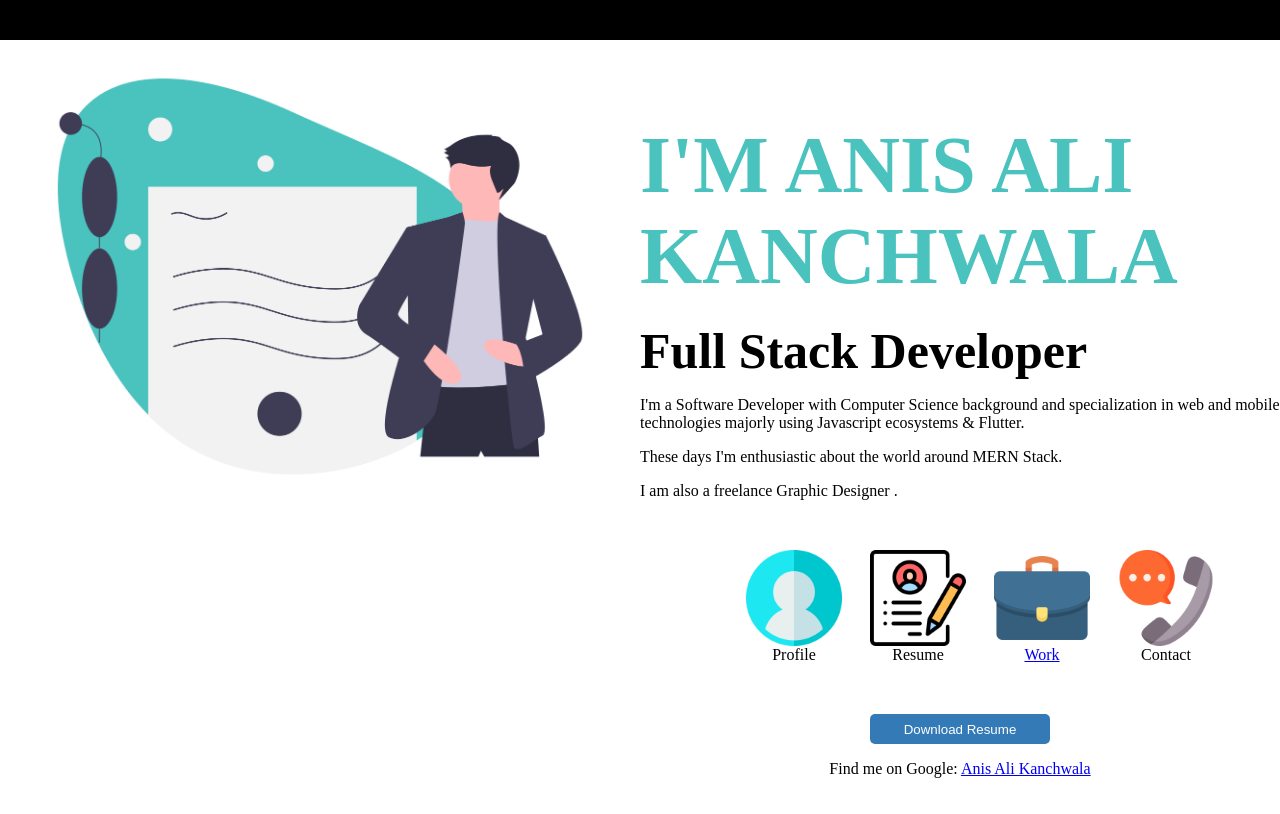
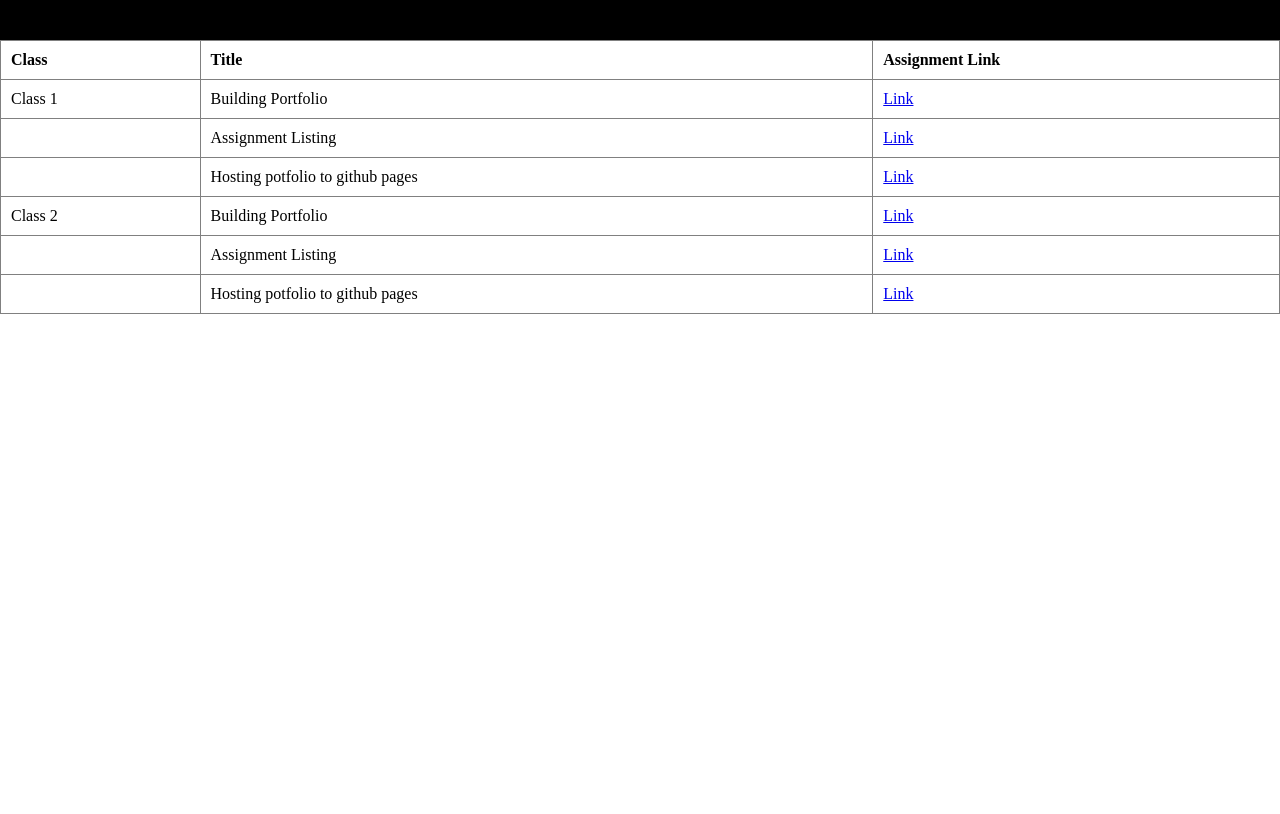
Before and after one commit to Anisk1998/Portfolio, a plain HTML site: page index.html in a window 1280 px wide. Drawn offline with Linux system fonts and the light colour scheme.

Commit message:
Add files via upload

```diff
--- a/index.html
+++ b/index.html
@@ -1,119 +1,70 @@
 <html>
   <head>
-    <title>My Portfolio - Anis Ali Kanchwala</title>
+    <title>Assignments</title>
     <style>
-
       body {
         padding: 0;
         margin: 0;
-      }
-      .width-100 {
-        width: 100%;
       }
       #header {
         height: 40px;
         background-color: black;
       }
-      #left-section {
-        width: 50%;
-        height: 400px;
-        float: left;
-        text-align: center;
+      .assignment-table {
+        width: 100%;
+        border-collapse: collapse;
       }
-      #left-section img {
-        width: 100%;
+      th {
+        text-align: left;
+        padding: 10px;
       }
-      .align-center {
-        text-align: center;
-      }
-      .li-item li {
-        display: inline-block;
-        width: 20%;
-      }
-      .li-item li img {
-        width: 80%;
+      td {
+        padding: 10px;
       }
     </style>
   </head>
   <body>
     <header class="width-100" id="header">Header</header>
-    <section class="width-100">
-      <section id="left-section">
-        <img src="Assests/my-image.png" />
-      </section>
-      <section style="width: 50%; height: 400px; float: right;">
-        <section class="width-100">
-          <h1
-            style="
-              font-size: 80px;
-              margin: 0;
-              margin-top: 80px;
-              color: #4ac3bf;
-            "
-          >
-            I'M ANIS ALI KANCHWALA
-          </h1>
-          <h2 style="font-size: 50px; margin: 20px 0 0 0;"> Full Stack
-            Developer
-          </h2>
-        </section>
-        <section class="width-100">
-          <p>
-            I'm a Software Developer with Computer Science background and
-            specialization in web and mobile technologies majorly using
-            Javascript ecosystems & Flutter.
-          </p>
-          <p>
-            These days I'm enthusiastic about the world around MERN Stack.
-          </p>
-          <p>
-            I am also a freelance Graphic Designer .
-          </p>
-          <b>
-
-          </b>
-        </section>
-        <section class="width-100" style="margin: 50px 0;">
-          <ul class="align-center li-item">
-            <li>
-              <img src="Assests/user.png" />
-              Profile
-            </li>
-            <li>
-              <img src="Assests/resume.png" />
-              Resume
-            </li>
-            <li>
-              <img src="Assests/suitcase.png" />
-              <a href="../Task2/index.html"> Work </a>
-            </li>
-            <li>
-              <img src="Assests/complain.png" />
-              Contact
-            </li>
-          </ul>
-        </section>
-        <section class="width-100" style="height: 100px; text-align: center;">
-          <button
-            style="
-              width: 180px;
-              height: 30px;
-              background-color: #337ab7;
-              color: white;
-              border: none;
-              border-radius: 5px;
-            "
-          >
-            Download Resume
-          </button>
-          <p>
-            Find me on Google:
-            <a href="#" target="_blank"
-              >Anis Ali Kanchwala</a
-            >
-          </p>
-        </section>
-      </section>
-    </section>
+    <table border="1" width="100%" class="assignment-table">
+      <thead>
+        <tr>
+          <th>Class</th>
+          <th>Title</th>
+          <th>Assignment Link</th>
+        </tr>
+      </thead>
+      <tbody>
+        <tr>
+          <td>Class 1</td>
+          <td>Building Portfolio</td>
+          <td><a href="C:\Users\anisk\Desktop\Geekster\Development\Day 1\Task1\index.html"> Link </a></td>
+        </tr>
+        <tr>
+          <td></td>
+          <td>Assignment Listing</td>
+          <td><a href="#"> Link </a></td>
+        </tr>
+        <tr>
+          <td></td>
+          <td>Hosting potfolio to github pages</td>
+          <td><a href="#"> Link </a></td>
+        </tr>
+        <tr>
+          <td>Class 2</td>
+          <td>Building Portfolio</td>
+          <td><a href="C:\Users\anisk\Desktop\Geekster\Development\Day 1\Task1\index.html"> Link </a></td>
+        </tr>
+        <tr>
+          <td></td>
+          <td>Assignment Listing</td>
+          <td><a href="#"> Link </a></td>
+        </tr>
+        <tr>
+          <td></td>
+          <td>Hosting potfolio to github pages</td>
+          <td><a href="#"> Link </a></td>
+        </tr>
+      </tbody>
+    </table>
   </body>
 </html>
```
